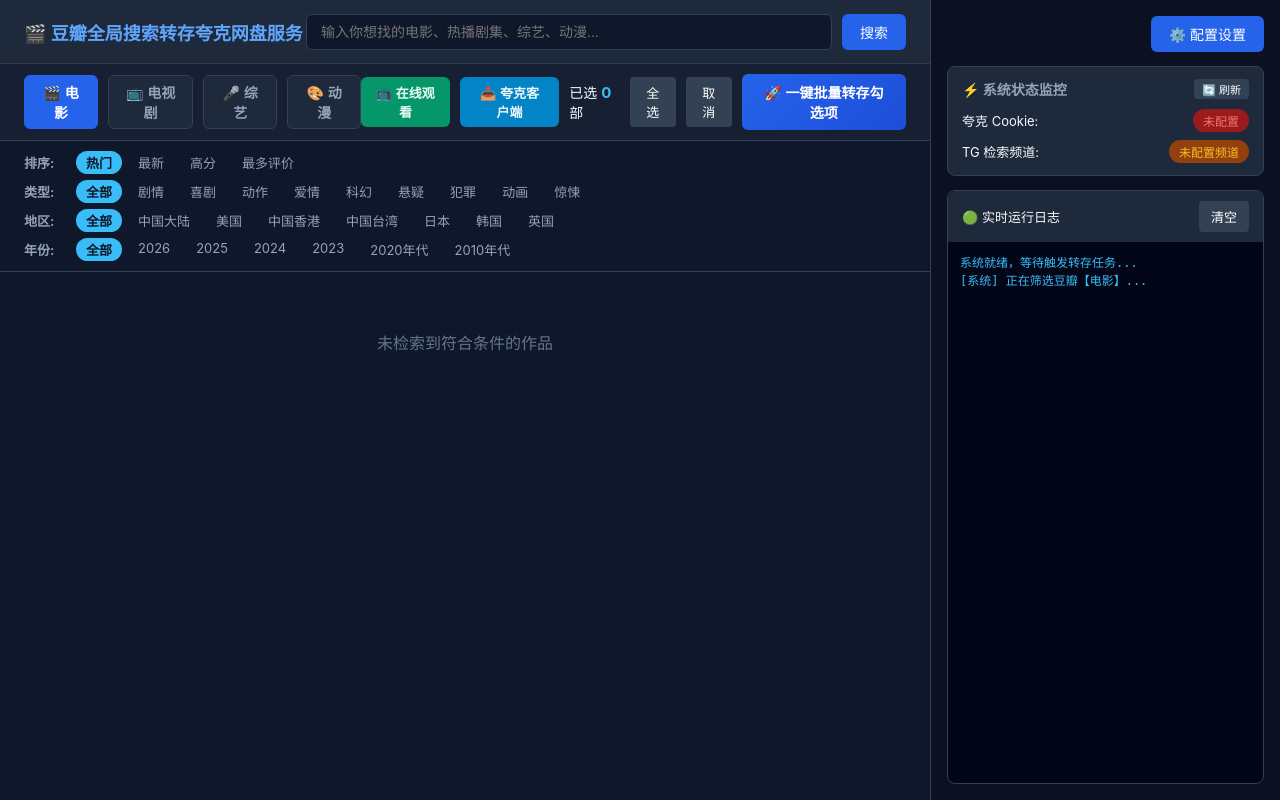
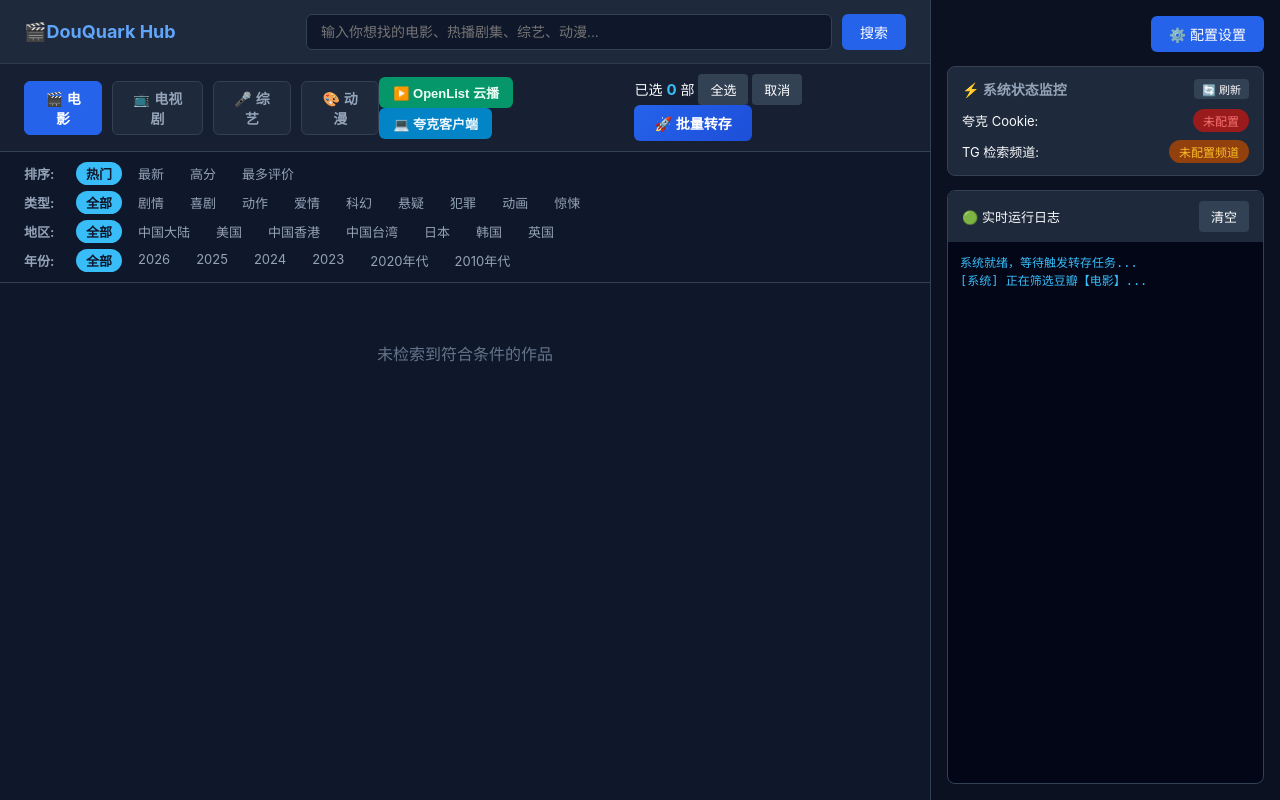
Before and after one commit to rinzaki007/DouQuarkHub, a Flask app: page / in a window 1280 px wide. Run offline with Flask 3, Linux system fonts and the light colour scheme; data that the repository does not hold is empty.

Commit message:
Update index.html

```diff
--- a/templates/index.html
+++ b/templates/index.html
@@ -3,7 +3,7 @@
 <head>
     <meta charset="UTF-8">
     <meta name="viewport" content="width=device-width, initial-scale=1.0">
-    <title>豆瓣全局搜索转存夸克网盘服务</title>
+    <title>DouQuark Hub</title>
     <link rel="stylesheet" href="{{ url_for('static', filename='css/style.css') }}">
 </head>
 <body>
@@ -12,14 +12,14 @@
         <!-- 左侧主内容区域 -->
         <div class="left-main">
             <header>
-                <div class="logo">🎬 豆瓣全局搜索转存夸克网盘服务</div>
+                <div class="logo">🎬DouQuark Hub</div>
                 <div class="search-box">
                     <input type="text" id="search-input" placeholder="输入你想找的电影、热播剧集、综艺、动漫..." onkeydown="if(event.key==='Enter') searchMovies()">
                     <button class="btn" onclick="searchMovies()">搜索</button>
                 </div>
             </header>
 
-            <!-- 顶部分类 Tab 与 工具快捷按钮 -->
+            <!-- 顶部分类 Tab 与 重构后的优化工具栏 -->
             <div class="top-action-bar">
                 <div class="tab-group">
                     <button class="tab-btn active" id="tab-电影" onclick="switchCategory('电影')">🎬 电影</button>
@@ -29,16 +29,23 @@
                 </div>
 
                 <div class="right-tools">
-                    <!-- 🌟 新增：在线观看与唤起夸克客户端按钮 -->
-                    <button class="btn-tool btn-openlist" onclick="openOpenList()" title="点击在新窗口打开 OpenList 播放视频">📺 在线观看</button>
-                    <button class="btn-tool btn-quark" onclick="openQuarkApp()" title="调用电脑本地已安装的夸克网盘客户端">📥 夸克客户端</button>
+                    <!-- 外部播放/客户端工具 -->
+                    <div class="tool-group">
+                        <button class="btn-tool btn-openlist" onclick="openOpenList()" title="点击在新窗口打开 OpenList 播放视频">▶️ OpenList 云播</button>
+                        <button class="btn-tool btn-quark" onclick="openQuarkApp()" title="唤起电脑本地夸克网盘客户端或打开网页版">💻 夸克客户端</button>
+                    </div>
 
-                    <span class="select-count">已选 <b id="selected-count">0</b> 部</span>
-                    <button class="btn-sm" onclick="selectAll()">全选</button>
-                    <button class="btn-sm" onclick="clearSelection()">取消</button>
-                    <button class="btn-transfer-top" onclick="startBatchTransfer()">
-                        🚀 一键批量转存勾选项
-                    </button>
+                    <div class="tool-divider"></div>
+
+                    <!-- 选择与转存核心区 -->
+                    <div class="action-group">
+                        <span class="select-count">已选 <b id="selected-count">0</b> 部</span>
+                        <button class="btn-sm" onclick="selectAll()">全选</button>
+                        <button class="btn-sm" onclick="clearSelection()">取消</button>
+                        <button class="btn-transfer-top" onclick="startBatchTransfer()">
+                            🚀 批量转存
+                        </button>
+                    </div>
                 </div>
             </div>
 
@@ -137,19 +144,40 @@
         </div>
     </div>
 
-    <!-- 配置 Modal -->
+    <!-- ⚙️ 配置 Settings Modal -->
     <div class="modal" id="config-modal">
         <div class="modal-content">
             <h3>⚙ 系统与服务集成配置</h3>
 
-            <div class="section-title">☁️ 夸克网盘配置</div>
+            <div class="section-title">☁️ 夸克网盘基础配置</div>
             <label style="font-size:13px; color:#94a3b8;">夸克 Cookie:</label>
             <input type="text" id="quark-cookie-input" placeholder="粘贴完整的夸克 Cookie...">
 
-            <label style="font-size:13px; color:#94a3b8;">目标保存目录 FID (默认 0 表示根目录):</label>
+            <label style="font-size:13px; color:#94a3b8;">默认保存目录 FID (未独立配置时生效，默认 0 为根目录):</label>
             <input type="text" id="folder-id-input" placeholder="默认 0">
 
-            <!-- 🌟 新增：外部应用与在线观看集成 -->
+            <!-- 📁 新增：分类独立保存目录 (2x2 网格) -->
+            <div class="section-title">📁 分类独立保存目录 FID (留空则使用默认目录)</div>
+            <div class="folder-grid">
+                <div>
+                    <label style="font-size:12px; color:#94a3b8;">🎬 电影保存 FID:</label>
+                    <input type="text" id="folder-movie-input" placeholder="例: 3ef79d1b...">
+                </div>
+                <div>
+                    <label style="font-size:12px; color:#94a3b8;">📺 电视剧保存 FID:</label>
+                    <input type="text" id="folder-tv-input" placeholder="例: 4ab88f2c...">
+                </div>
+                <div>
+                    <label style="font-size:12px; color:#94a3b8;">🎤 综艺保存 FID:</label>
+                    <input type="text" id="folder-show-input" placeholder="例: 1cd99e3a...">
+                </div>
+                <div>
+                    <label style="font-size:12px; color:#94a3b8;">🎨 动漫保存 FID:</label>
+                    <input type="text" id="folder-anime-input" placeholder="例: 8fe11b4d...">
+                </div>
+            </div>
+
+            <!-- 🔗 外部集成配置 -->
             <div class="section-title">🔗 外部工具集成</div>
             <label style="font-size:13px; color:#94a3b8;">OpenList 在线播放地址 (例: http://192.168.1.100:5244):</label>
             <input type="text" id="openlist-url-input" placeholder="http://192.168.x.x:5244">
```
